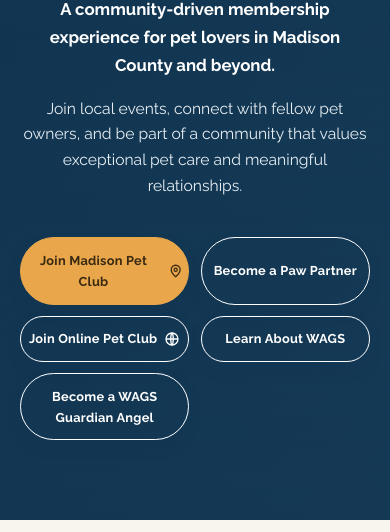
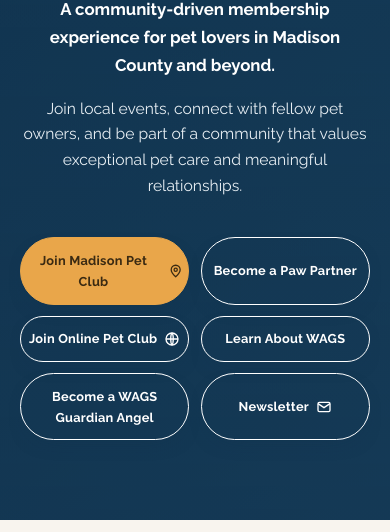
Before and after one commit to aaiyanab/heavenly-paws-site, a plain HTML site: page index.html in a window 390 px wide. Shown: the part 312-844 px from the top of the page. Drawn offline with Linux system fonts and the light colour scheme.

Commit message:
Add newsletter hero button, mobile grid, WAGS edits, resource guide

```diff
--- a/index.html
+++ b/index.html
@@ -47,6 +47,8 @@
         <svg width="16" height="16" viewBox="0 0 24 24" fill="none" stroke="currentColor" stroke-width="2"><circle cx="12" cy="12" r="9"/><path d="M3 12h18M12 3c2.5 2.5 2.5 15 0 18M12 3c-2.5 2.5-2.5 15 0 18"/></svg></a>
       <a class="btn outline-white" href="wags.html">Learn About WAGS</a>
       <a class="btn outline-white" href="guardian-angels.html">Become a WAGS Guardian Angel</a>
+      <a class="btn outline-white" href="newsletter.html">Newsletter
+        <svg width="16" height="16" viewBox="0 0 24 24" fill="none" stroke="currentColor" stroke-width="2"><rect x="3" y="5" width="18" height="14" rx="2"/><path d="M3 7l9 6 9-6"/></svg></a>
     </div>
   </div>
 </section>
```
